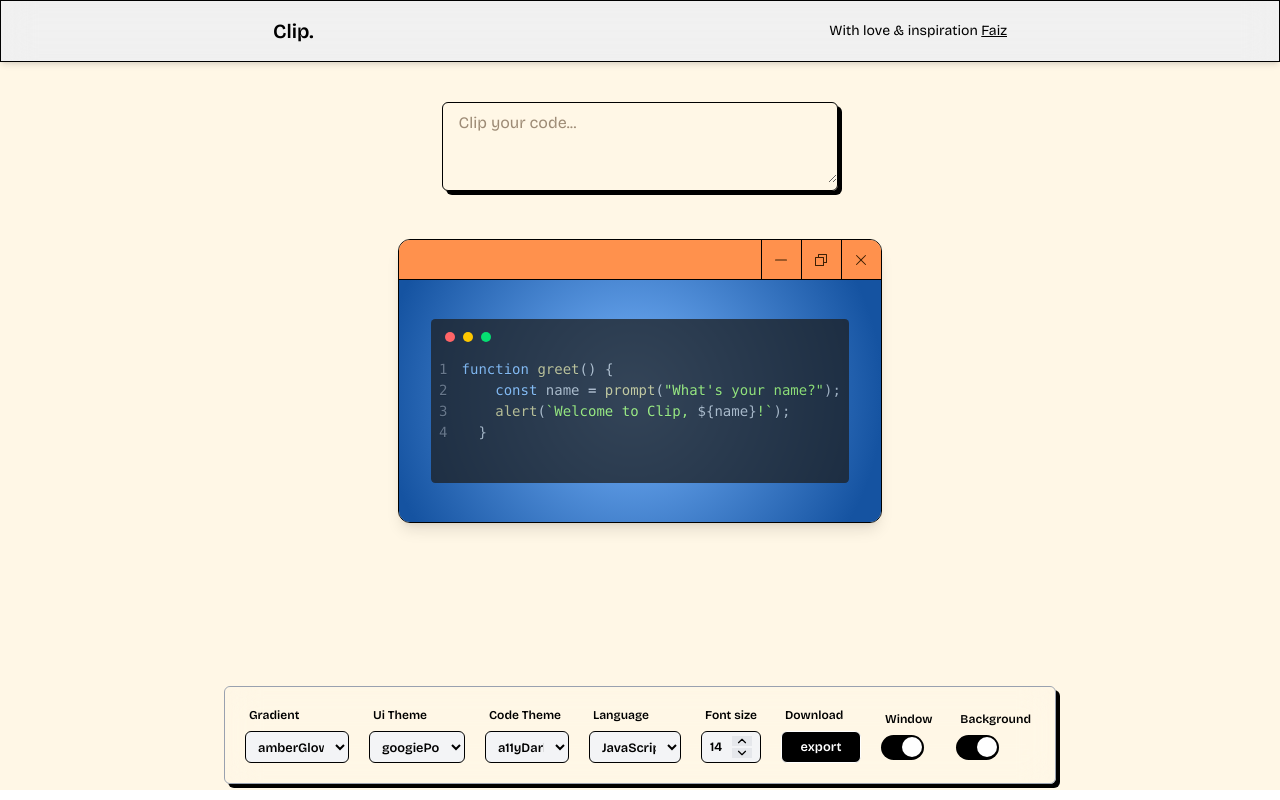
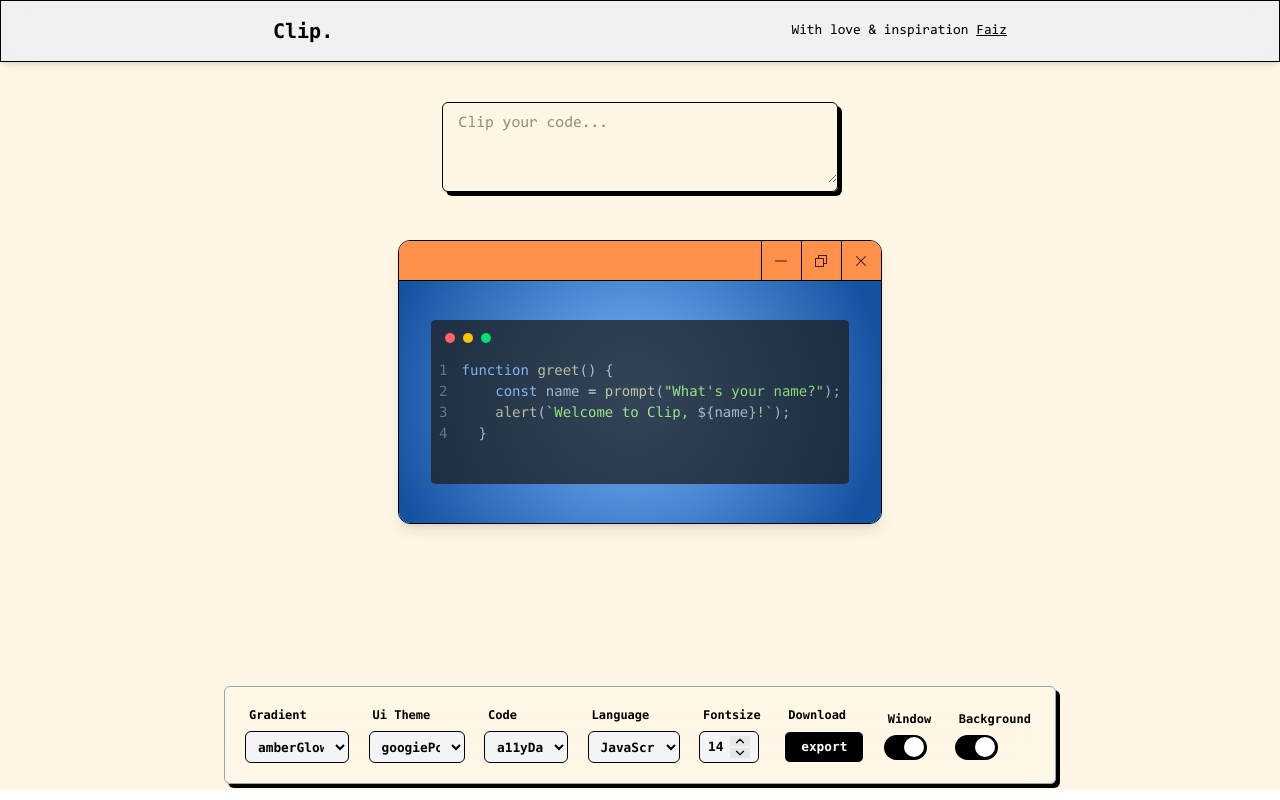
Before and after one commit to faizshaikh17/clipe, a React (Vite) app: page / in a window 1280 px wide. Built offline with nearby package versions, Linux system fonts and the light colour scheme; the HTML template or start-up script is replaced by a standard one.

Commit message:
fix: deployment cors for font issue

```diff
--- a/index.html
+++ b/index.html
@@ -7,11 +7,11 @@
 <meta name="viewport" content="width=device-width, initial-scale=1.0">
   <meta name="viewport" content="width=device-width, initial-scale=1.0" />
   <title>Clip.</title>
-  <link rel="preconnect" href="https://fonts.googleapis.com">
+  <!-- <link rel="preconnect" href="https://fonts.googleapis.com">
   <link rel="preconnect" href="https://fonts.gstatic.com" crossorigin>
   <link
     href="https://fonts.googleapis.com/css2?family=Bricolage+Grotesque:opsz,wght@12..96,200..800&family=Poppins:ital,wght@0,100;0,200;0,300;0,400;0,500;0,600;0,700;0,800;0,900;1,100;1,200;1,300;1,400;1,500;1,600;1,700;1,800;1,900&display=swap"
-    rel="stylesheet">
+    rel="stylesheet"> -->
 </head>
 
 <body>
--- a/src/App.css
+++ b/src/App.css
@@ -6,13 +6,14 @@
     margin: 0 auto;
     padding: 0 auto;
     background-color: #f0f0f0;
-    font-family: "Bricolage Grotesque", sans-serif;
+    /* font-family: "Bricolage Grotesque", sans-serif; */
+    font-family: "Consolas";
     /* font-family: "Poppins", sans-serif; */
     letter-spacing: 5%;
     width: 100%;
 }
 
-@font-face {
+/* @font-face {
     font-family: "Bricolage Grotesque", sans-serif;
     font-optical-sizing: auto;
     font-weight: 400;
@@ -24,7 +25,7 @@
     font-family: "Poppins", sans-serif;
     font-weight: 400;
     font-style: normal;
-}
+} */
 
 @font-face {
     font-family: "Consolas";
@@ -87,7 +88,7 @@ body::-webkit-scrollbar {
     border-radius: 50%;
 }
 
-input:checked + .slider:before {
+input:checked+.slider:before {
     transform: translateX(-18px);
 }
 
--- a/src/components/Footer.jsx
+++ b/src/components/Footer.jsx
@@ -71,7 +71,7 @@ export default function Footer({ gradients, setGradientBg, uiThemes, setUiTheme,
           </select>
         </div>
         <div className="flex flex-col items-start space-y-2">
-          <label className="px-1 text-xs font-semibold text-black" htmlFor="themeSelect">Code Theme</label>
+          <label className="px-1 text-xs font-semibold text-black" htmlFor="themeSelect">Code</label>
           <select className="h-8 w-21 rounded-md border bg-gray-100 px-2 text-sm font-semibold text-black text-[0.8rem] focus:border-black focus:outline-none" id="themeSelect">
             {Object.keys(codeThemes).map((item) => (
               <option onClick={(e) => setCodeTheme(e.target.value)} key={item} value={item}>{item}</option>
@@ -87,7 +87,7 @@ export default function Footer({ gradients, setGradientBg, uiThemes, setUiTheme,
           </select>
         </div>
         <div className="flex flex-col items-start space-y-2">
-          <label className="px-1 text-xs font-semibold text-black" htmlFor="fontSize">Font size</label>
+          <label className="px-1 text-xs font-semibold text-black" htmlFor="fontSize">Fontsize</label>
           <span className="flex h-8 w-15 items-center justify-between gap-1 rounded-md border bg-gray-100 px-2 text-sm font-semibold text-black text-[0.8rem] focus:border-black focus:outline-none">
             <span>{fontSize}</span>
             <div className="flex flex-col space-y-0.5">
```
